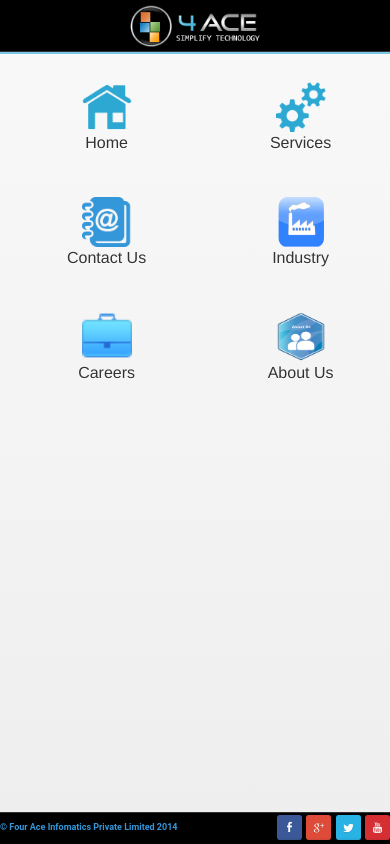
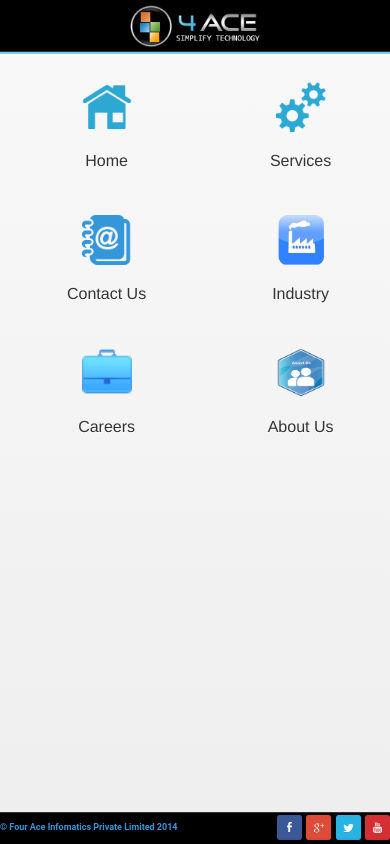
Before and after one commit to sushilcs103/itsSushil, a plain HTML site: page FouraceApp/index.html in a window 390 px wide. Drawn offline with nearby package versions, Linux system fonts and the light colour scheme; some packages are replaced by stand-ins of ours.

Commit message:
Changes made by sushil kumar (sushilcs103@gmail.com).

```diff
--- a/FouraceApp/index.html
+++ b/FouraceApp/index.html
@@ -32,31 +32,31 @@
          <tr align="center" class="rows">
              <td>
                <a href="Home.html" rel="external" ><img  src="Images/home.png" class="logoImg" /></a>
-                 <p class="group">Home</p>
+                 <p  >Home</p>
              </td>
              <td>
               <a href="Services.html" rel="external" ><img src="Images/services.png" class="logoImg" /></a>
-                 <p class="group">Services</p>
+                 <p>Services</p>
              </td>
          </tr>
              <tr align="center" class="rows">
              <td>
                 <a href="contact.html" rel="external" ><img src="Images/ContactUs.png" class="logoImg" /></a>
-                 <p class="group">Contact Us</p>
+                 <p>Contact Us</p>
              </td>
              <td>
                 <a href="Industry.html" rel="external" ><img src="Images/industry.png" class="logoImg" /></a>
-                 <p class="group">Industry</p>
+                 <p>Industry</p>
              </td>
          </tr>
              <tr align="center" class="rows">
              <td>
                <a href="Careers.html" rel="external" ><img src="Images/Careers1.png" class="logoImg" /></a>
-                 <p class="group">Careers</p>
+                 <p>Careers</p>
              </td>
              <td>
                <a href="AboutUs.html" rel="external" ><img src="Images/About.png" class="logoImg" /></a>
-                 <p class="group">About Us</p>
+                 <p>About Us</p>
              </td>
          </tr>
      </table>
```
